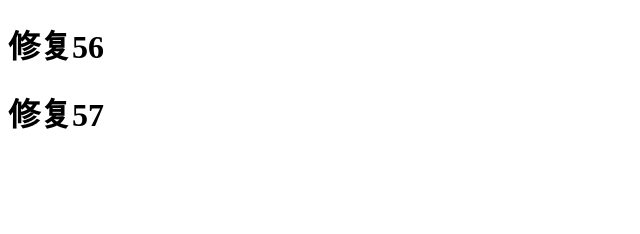
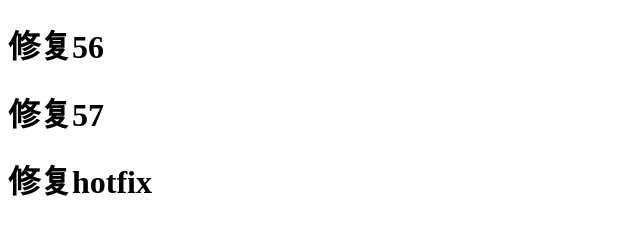
Before and after one commit to yuyucode/test-github, a plain HTML site: page new.html in a window 1280 px wide. Shown: the whole page, without its empty margins (0-640 px from the left). Drawn offline with Linux system fonts and the light colour scheme.

Commit message:
'hot:fix'

```diff
--- a/new.html
+++ b/new.html
@@ -12,5 +12,8 @@
     <h1>修复56</h1>
     <h1>修复57</h1>
 </div>
+<div id="test">
+    <h1>修复hotfix</h1>
+</div>
 </body>
 </html>
```
